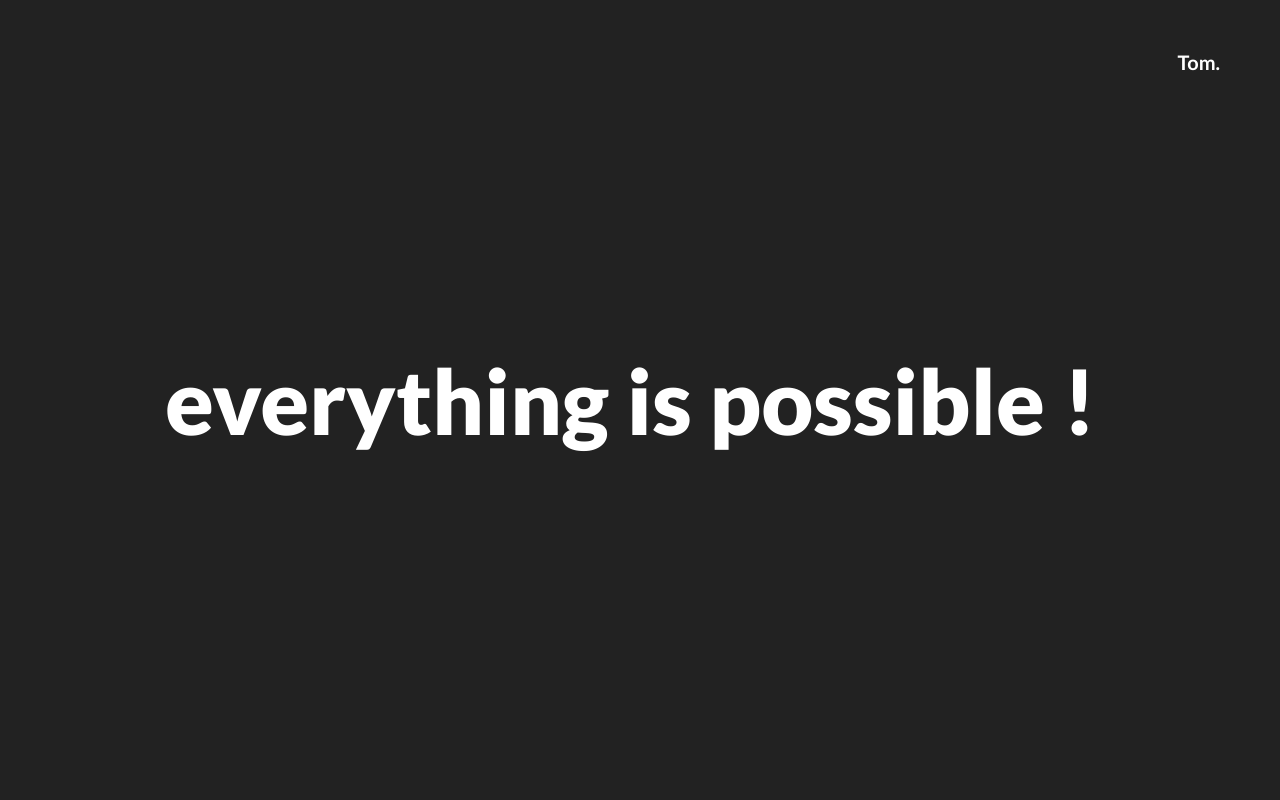
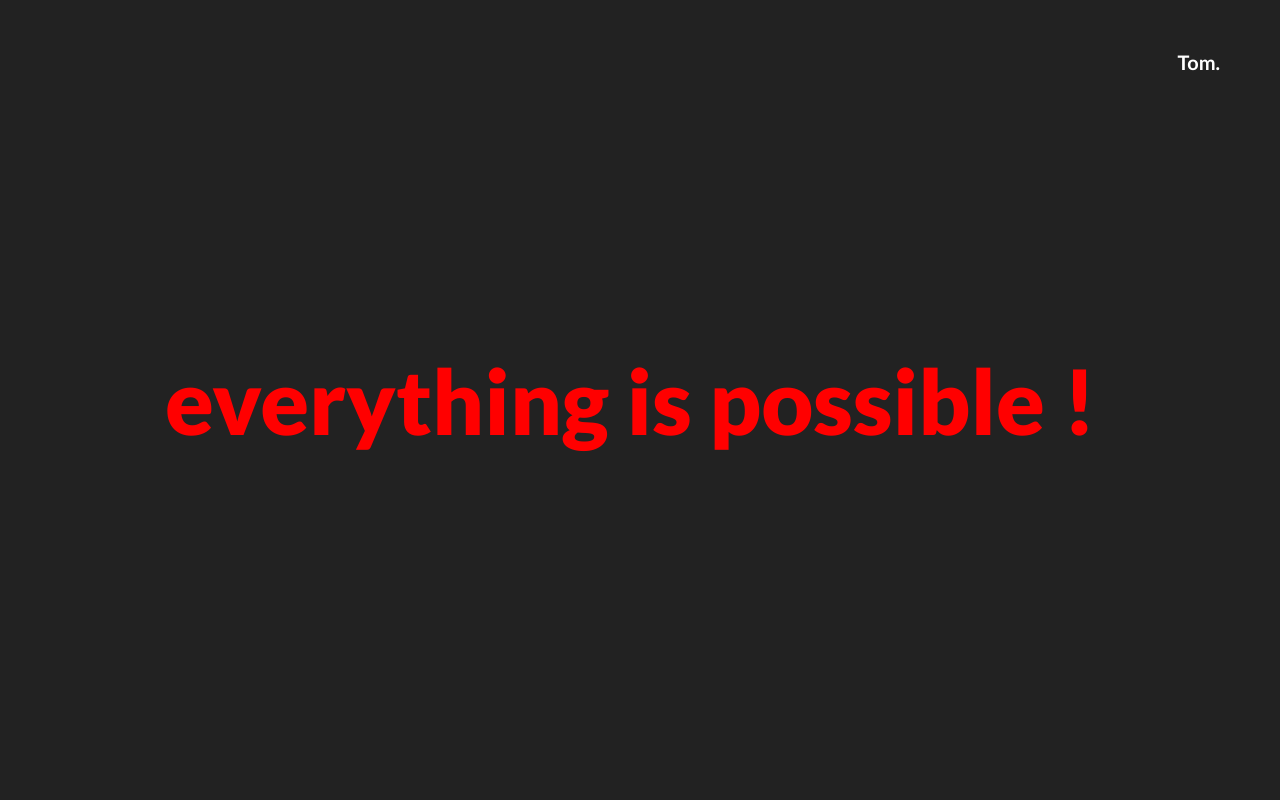
Before and after one commit to tombrzo/portfolio, a React (Create React App) app: page /about in a window 1280 px wide. In both pictures the pointer is over the element "everything is possible !". Shown: the top 800 px of the page. Built offline with nearby package versions, Linux system fonts and the light colour scheme.

Commit message:
chng about page

```diff
--- a/src/Styles/AboutPage.css
+++ b/src/Styles/AboutPage.css
@@ -24,7 +24,7 @@
 }
 
 .about__title:hover {
-  color: #fff;
+  color: red;
 }
 
 .about__down {
```
